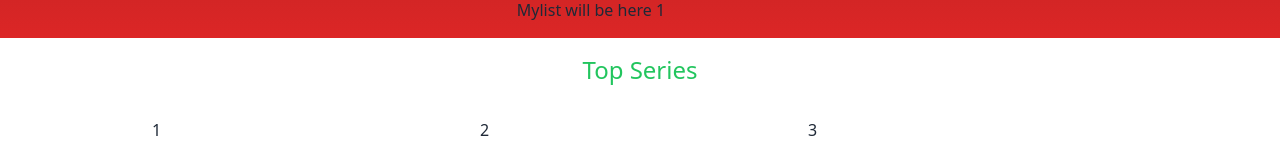
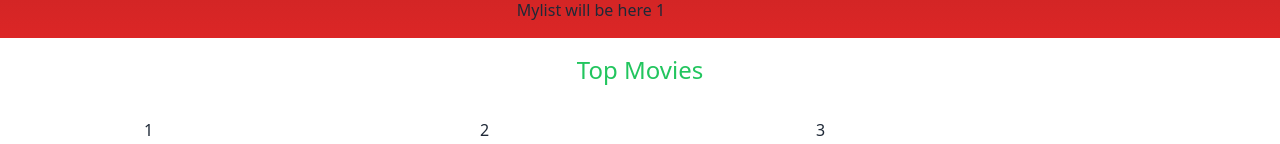
Before and after one commit to mahmutessiz/movies_app, a Vue app in the folder movies_app/: page / in a window 1280 px wide. Shown: the part 453-597 px from the top of the page. Built offline with nearby package versions, Linux system fonts and the light colour scheme.

Commit message:
add TopMovies section

```diff
--- a/movies_app/src/components/TopSeries.vue
+++ b/movies_app/src/components/TopMovies.vue
@@ -1,7 +1,7 @@
 <template>
   <div class="w-full">
-    <div class="w-full p-4"><h2 class="text-center text-2xl text-green-500">Top Series</h2></div>
-    <ul class="flex w-full flex-wrap items-center justify-center gap-2 p-4">
+    <div class="w-full p-4"><h2 class="text-center text-2xl text-green-500">Top Movies</h2></div>
+    <ul class="flex w-full flex-wrap items-center justify-center gap-4 p-4">
       <li v-for="n in 20" :key="n" class="h-80 w-80 bg-white">{{ n }}</li>
     </ul>
   </div>
--- a/movies_app/src/views/HomeView.vue
+++ b/movies_app/src/views/HomeView.vue
@@ -1,11 +1,13 @@
 <script setup>
 import HeroSection from '@/components/HeroSection.vue'
 import TrendingWeek from '@/components/TrendingWeek.vue'
-import TopSeries from '../components/TopSeries.vue'
+import TopSeries from '@/components/TopSeries.vue'
+import TopMovies from '@/components/TopMovies.vue'
 </script>
 
 <template>
   <HeroSection />
+  <TopMovies />
+  <TrendingWeek />
   <TopSeries />
-  <TrendingWeek />
 </template>
```
